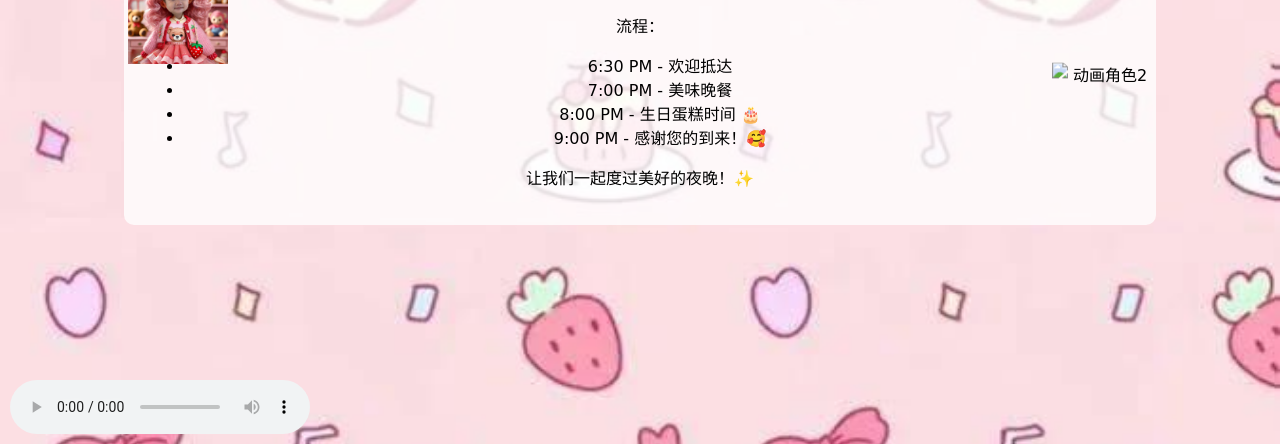
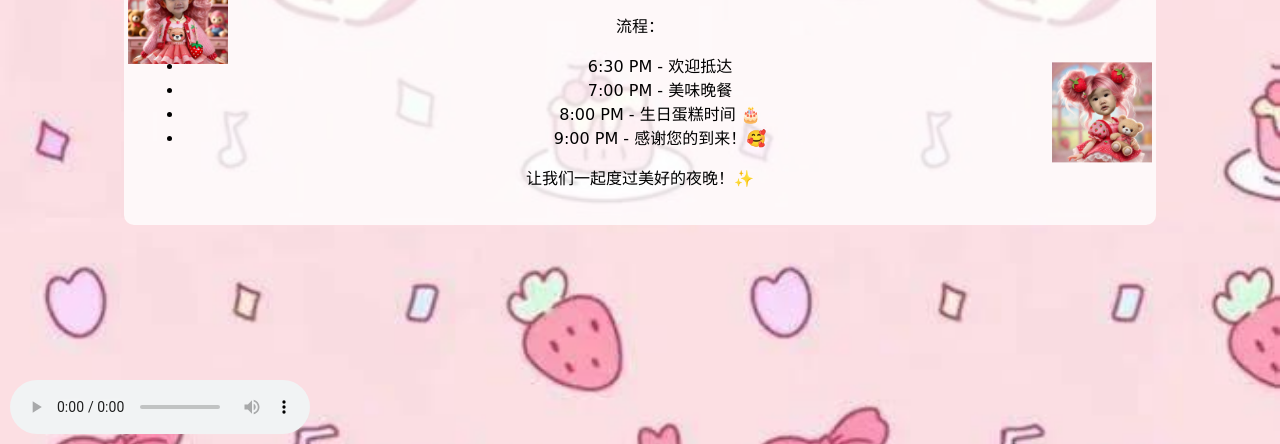
Before and after one commit to Chloe-dch/Welcome-To-My-Party, a plain HTML site: page index.html in a window 1280 px wide. Shown: the part 356-800 px from the top of the page. Drawn offline with Linux system fonts and the light colour scheme; a web font is replaced by a local one.

Commit message:
Update index.html

```diff
--- a/index.html
+++ b/index.html
@@ -60,7 +60,7 @@
     <div class="container">
         <img src="Main photo.jpg.jpeg" class="main-character" alt="主角">
         <img src="second.jpg.jpeg" class="animated-character char1" alt="动画角色1">
-        <img src="your-animated-character2.png" class="animated-character char2" alt="动画角色2">
+        <img src="thirdphoto.jpg.jpeg" class="animated-character char2" alt="动画角色2">
 
         <div class="content">
             <h1>🎉 欢迎来到焮釔的1周岁派对 🎉</h1>
```
